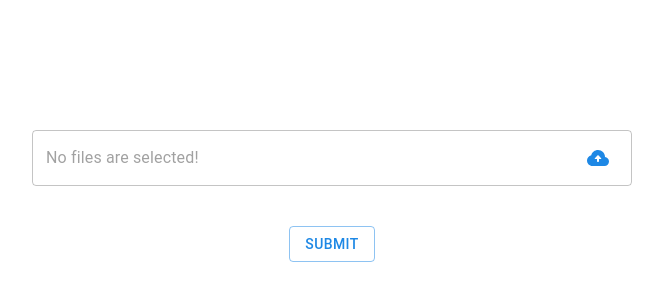
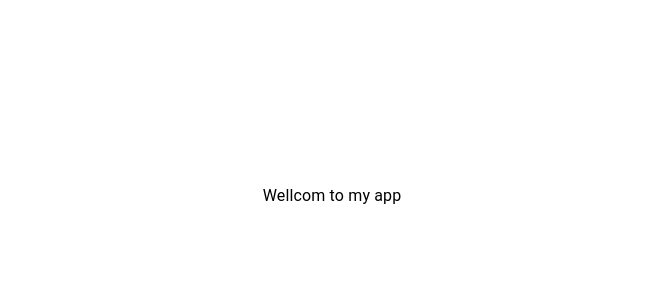
Before and after one commit to ThanhTrung3012/FE, a React (Vite) app: page / in a window 1280 px wide. Shown: the part 204-504 px from the top of the page, without its empty margins (308-971 px from the left). Built offline with nearby package versions, Linux system fonts and the light colour scheme.

Commit message:
fix upload image

```diff
--- a/src/@App/pages/Web/Home.jsx
+++ b/src/@App/pages/Web/Home.jsx
@@ -1,39 +1,13 @@
 import React from 'react';
-import { Box, Button, Stack } from '@mui/material';
+import { Box, Typography } from '@mui/material';
 import Helmet from '@Core/components/Helmet';
-import CoreCheckBox from '@Core/components/Input/CoreCheckBox';
-import { useForm } from 'react-hook-form';
-import CoreCheckBoxGroup from '@Core/components/Input/CoreCheckBoxGroup';
-import CoreInput from '@Core/components/Input/CoreInput';
-import CoreRadioGroup from '@Core/components/Input/CoreRadioGroup';
-import CoreAutoComplete from '@Core/components/Input/CoreAutoComplete';
-import CoreDatePicker from '@Core/components/Input/CoreDatePicker';
-import CoreInputFile from '@Core/components/Input/CoreInputFile';
+
 const Home = () => {
-    const { control, handleSubmit } = useForm({
-        defaultValues: {
-            file: ''
-        }
-    });
-
-    const onSubmit = handleSubmit(data => {
-        console.log(data);
-    });
 
     return (
         <Helmet pageTitle='Wellcom to my app' pageDescription='Wellcom to my app'>
             <Box className='w-[1200px] mx-auto flex items-center justify-center h-screen'>
-                {/* <CoreTable isPagination {...postTableHandler} columns={columns}/> */}
-                <form onSubmit={onSubmit} className='w-[600px]'>
-                    <Stack spacing={2}>
-                        <CoreInputFile name='file' control={control} multiple/>
-                    </Stack>
-                    <Box className='mt-10 flex justify-center'>
-                        <Button color='primary' variant='outlined' type='submit'>
-                            Submit
-                        </Button>
-                    </Box>
-                </form>
+                <Typography>Wellcom to my app</Typography>
             </Box>
         </Helmet>
     );
--- a/src/@Core/Helper/Upload.js
+++ b/src/@Core/Helper/Upload.js
@@ -40,3 +40,32 @@ export const uploadCloudinary = async file => {
 
     return image_url;
 };
+
+export const uploadCloudinaryMultiple = async files => {
+    let imageArray = [];
+    const formData = new FormData();
+
+    for (let i = 0; i < files.length; i++) {
+        const file = files[i];
+        formData.append('file', file);
+        formData.append('upload_preset', import.meta.env.VITE_CLOUDINARY_UPLOAD_PRESET);
+        formData.append('cloud_name', import.meta.env.VITE_CLOUDINARY_NAME);
+
+        await fetch(
+            `https://api.cloudinary.com/v1_1/${import.meta.env.VITE_CLOUDINARY_NAME}/image/upload`,
+            { method: 'POST', body: formData }
+        )
+            .then(data => {
+                return data.json();
+            })
+            .then(data => {
+                imageArray.push(data.url);
+            })
+            .catch(error => {
+                console.log(error);
+                errorMessage('Có lỗi sảy ra khi tải ảnh');
+            });
+    }
+
+    return imageArray;
+};
--- a/src/@Core/components/Input/CoreInputFile.jsx
+++ b/src/@Core/components/Input/CoreInputFile.jsx
@@ -13,11 +13,12 @@
  * ----------	---	----------------------------------------------------------
  */
 
-import { Box, Icon, IconButton, InputAdornment, TextField } from '@mui/material';
+import { Box, IconButton, InputAdornment, TextField } from '@mui/material';
 import PropTypes from 'prop-types';
 import BackupRoundedIcon from '@mui/icons-material/BackupRounded';
 import React, { useCallback, useRef, useState } from 'react';
 import { useController } from 'react-hook-form';
+import { isArray } from 'lodash';
 
 const CoreInputFile = props => {
     const {
@@ -44,11 +45,23 @@ const CoreInputFile = props => {
 
     const handleChange = useCallback(async event => {
         const { files } = event.target;
-        if (files[0]) {
-            setFile(files[0]);
-            onChange(files[0]);
+        if (files) {
+            if (multiple) {
+                setFile(files);
+                const fileList = Object.entries(files).map(file => file[1])
+                onChange(fileList);
+            } else {
+                setFile(files[0]);
+                onChange(files[0]);
+            }
         }
     }, []);
+
+    const getFileName = () => {
+        if(value && isArray(value)) {
+            return value.map(item => item.name).join(',')
+        }
+    }
 
     const handleClick = () => {
         inputRef.current.click();
@@ -61,7 +74,7 @@ const CoreInputFile = props => {
                     fullWidth
                     label={label}
                     placeholder={placeholder || 'No files are selected!'}
-                    value={value?.name ?? ''}
+                    value={(multiple ? getFileName() : value?.name) ?? ''}
                     inputRef={ref}
                     error={!!error}
                     helperText={(error && error.message) || helperText || undefined}
```
